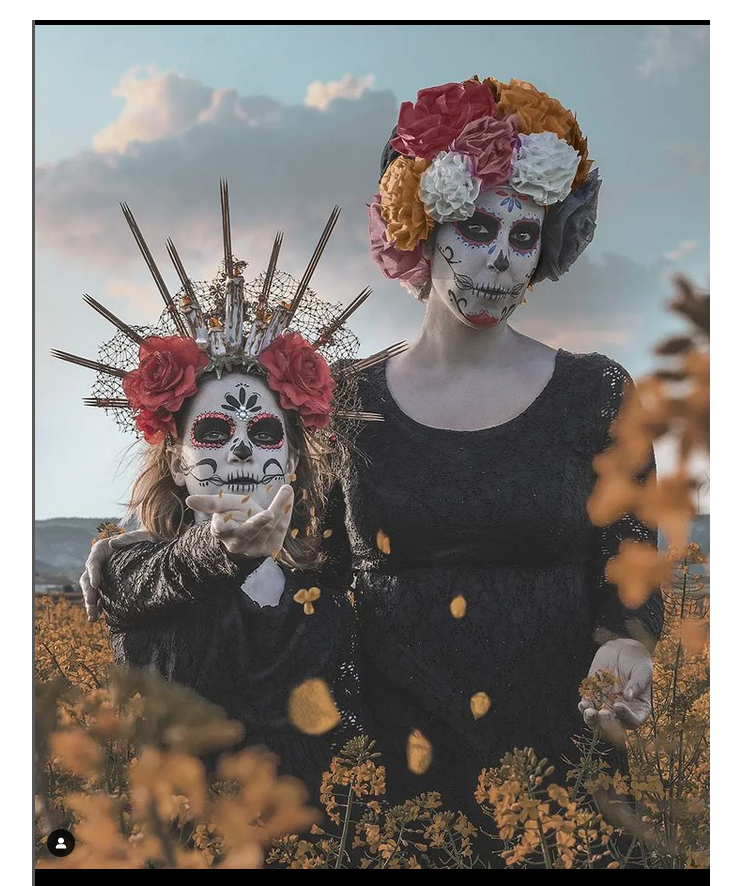
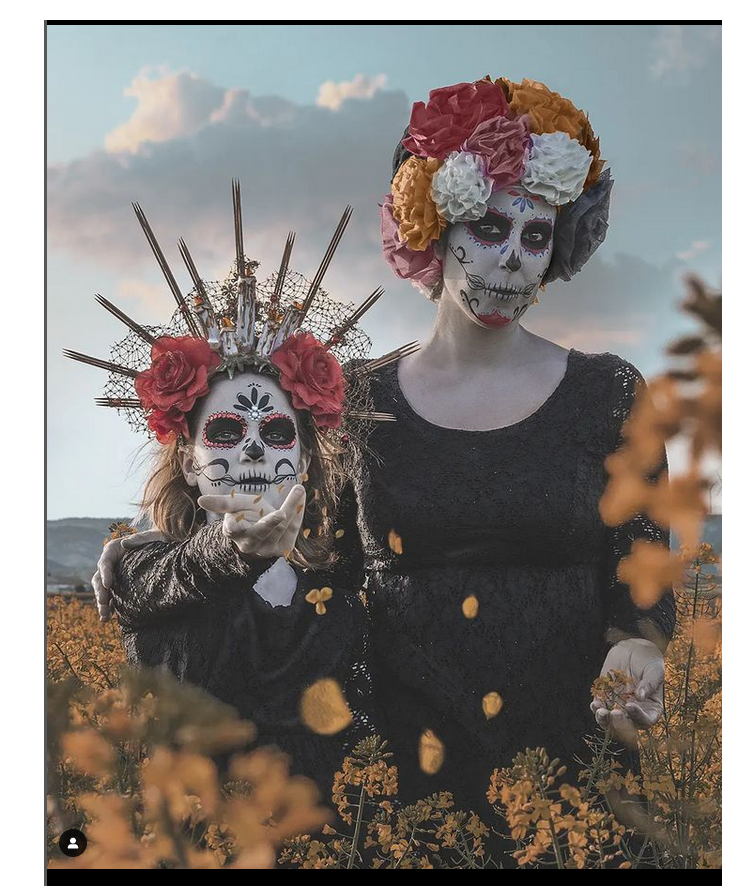
Before and after one commit to unaiccz/dj2, a Django app: page / in a window 1280 px wide. Shown: the part 70-956 px from the top of the page, without its empty margins (50-803 px from the left). Run offline with Django 4.2, Linux system fonts and the light colour scheme.

Commit message:
Update inicio.html

```diff
--- a/templates/inicio.html
+++ b/templates/inicio.html
@@ -7,7 +7,7 @@
 {% block body %}
     {% include 'includes/header.html' %}
   <div class="container">
- <div class="row">
+ <div class="row" style="margin: auto;">
 <div class="col" style="margin-top: 20px;">
 
   <div class=" w-auto h75">
```
